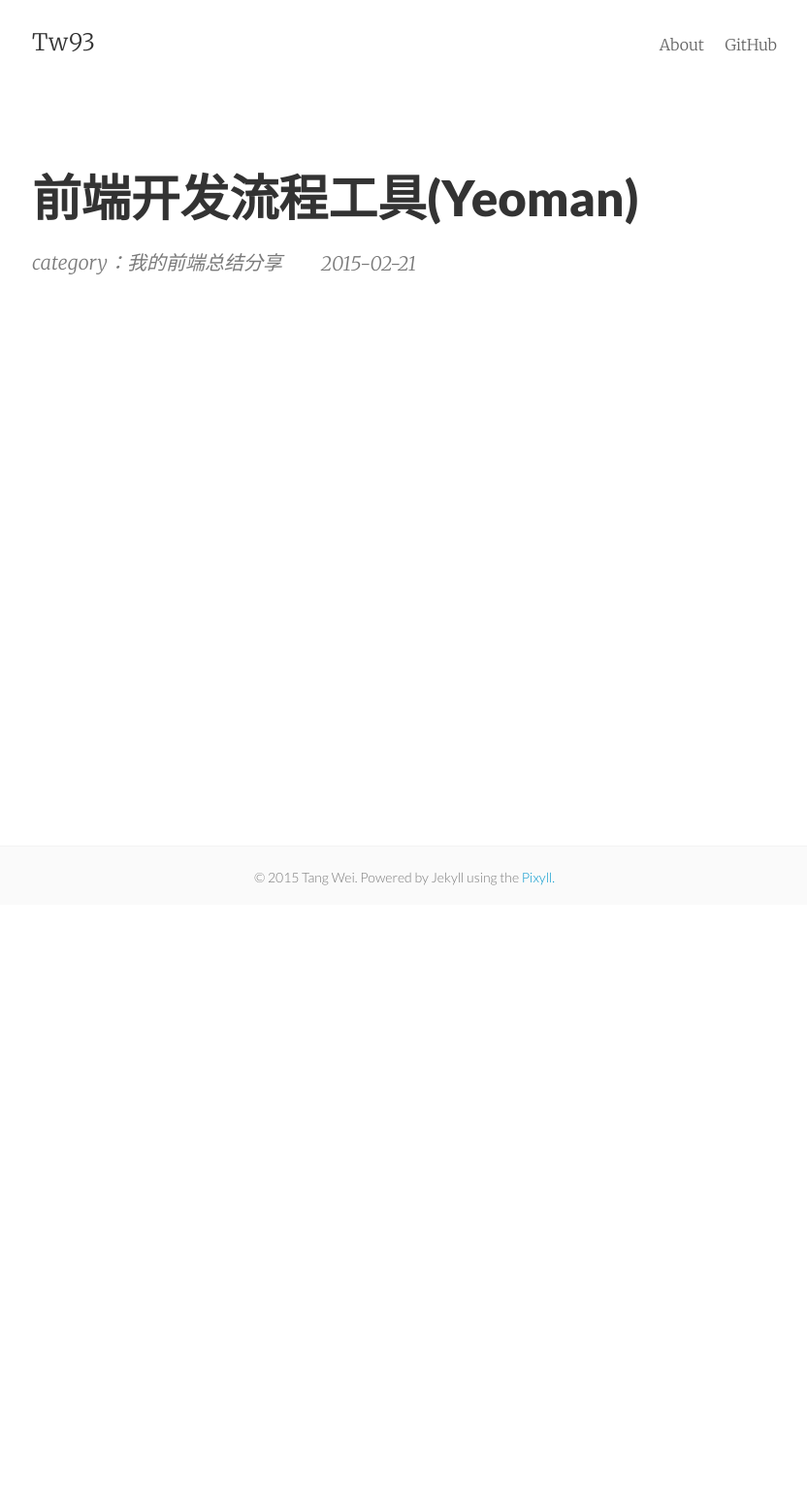
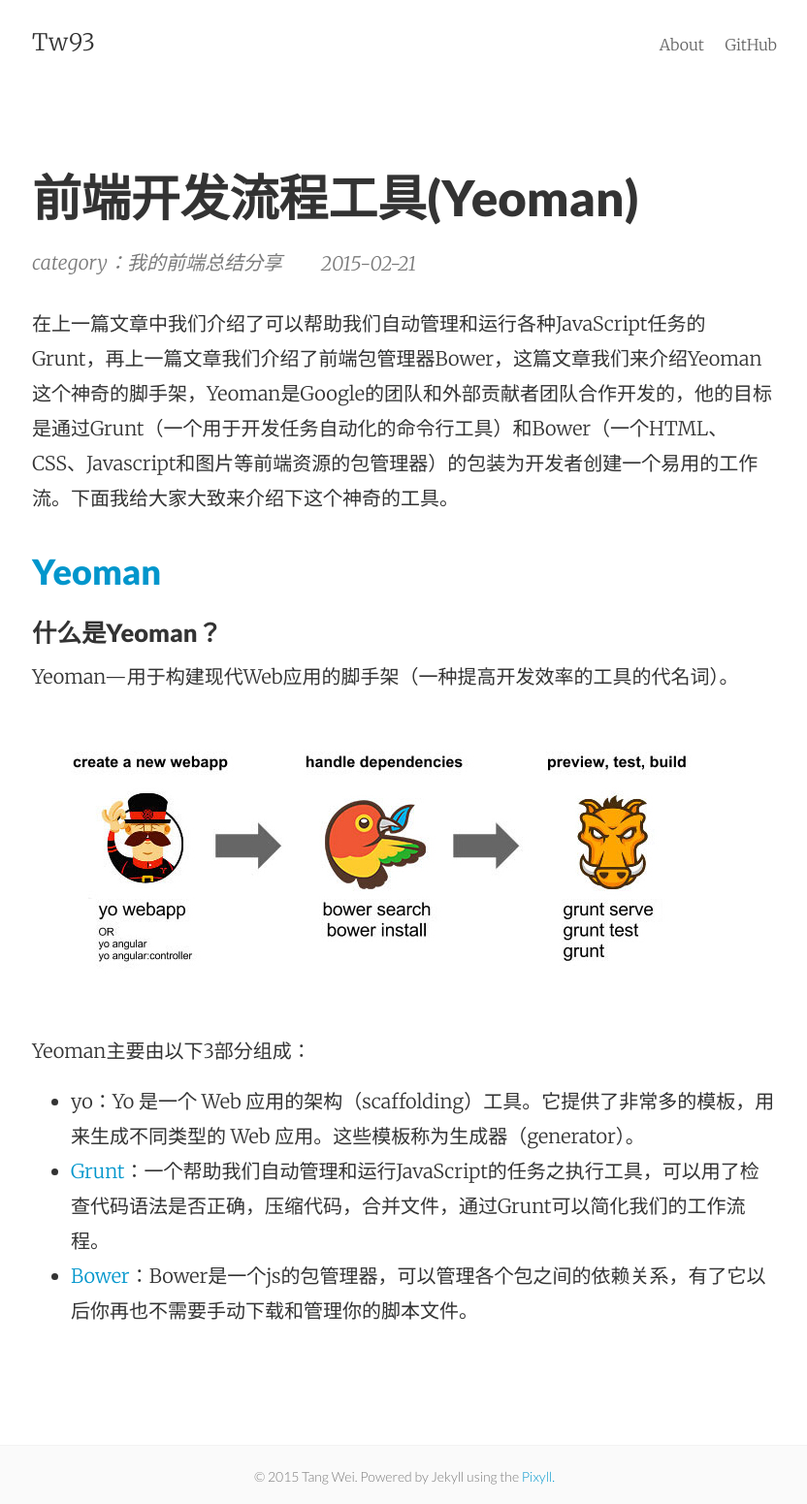
Before and after one commit to tw93/tw93.github.io, a Jekyll site: the page built from _posts/2015-02-20-yeoman-grunt-bower-3.md, in a window 1280 px wide. Shown: the whole page at 97% size, without its empty margins (223-1055 px from the left). Built offline with Jekyll 4.4.1, drawn with Linux system fonts in a browser that asks for light colours; before the commit the page ends 933 px from its top, so only the background shows below that.

Commit message:
修改yeoman文章

```diff
--- a/_posts/2015-02-20-yeoman-grunt-bower-3.md
+++ b/_posts/2015-02-20-yeoman-grunt-bower-3.md
@@ -2,6 +2,18 @@
 layout:     post
 title:      前端开发流程工具(Yeoman)
 date:       2015-02-21 21:47:29
-summary:    在上一篇文章中我们介绍了可以帮助我们自动管理和运行各种JavaScript任务的Grunt，
+summary:    在上一篇文章中我们介绍了可以帮助我们自动管理和运行各种JavaScript任务的Grunt，再上一篇文章我们介绍了前端包管理器Bower，这篇文章我们来介绍Yeoman这个神奇的脚手架，Yeoman是Google的团队和外部贡献者团队合作开发的，他的目标是通过Grunt（一个用于开发任务自动化的命令行工具）和Bower（一个HTML、CSS、Javascript和图片等前端资源的包管理器）的包装为开发者创建一个易用的工作流。下面我给大家大致来介绍下这个神奇的工具。
 categories: 我的前端总结分享
 ---
+在上一篇文章中我们介绍了可以帮助我们自动管理和运行各种JavaScript任务的Grunt，再上一篇文章我们介绍了前端包管理器Bower，这篇文章我们来介绍Yeoman这个神奇的脚手架，Yeoman是Google的团队和外部贡献者团队合作开发的，他的目标是通过Grunt（一个用于开发任务自动化的命令行工具）和Bower（一个HTML、CSS、Javascript和图片等前端资源的包管理器）的包装为开发者创建一个易用的工作流。下面我给大家大致来介绍下这个神奇的工具。
+
+###[Yeoman](http://yeoman.io/){:target="_blank"}
+####什么是Yeoman？
+Yeoman---用于构建现代Web应用的脚手架（一种提高开发效率的工具的代名词）。
+
+![Yeoman](http://tw93.github.io/images/yeoman1.jpg)
+Yeoman主要由以下3部分组成：
+
+ - yo：Yo 是一个 Web 应用的架构（scaffolding）工具。它提供了非常多的模板，用来生成不同类型的 Web 应用。这些模板称为生成器（generator）。
+ - [Grunt](http://tw93.github.io/2015-02-18/yeoman-grunt-bower-2.html){:target="_blank"}：一个帮助我们自动管理和运行JavaScript的任务之执行工具，可以用了检查代码语法是否正确，压缩代码，合并文件，通过Grunt可以简化我们的工作流程。
+ - [Bower](http://tw93.github.io/2015-02-17/yeoman-grunt-bower-1.html){:target="_blank"}：Bower是一个js的包管理器，可以管理各个包之间的依赖关系，有了它以后你再也不需要手动下载和管理你的脚本文件。
```
Also changed, not shown: images/yeoman1.jpg (added).
